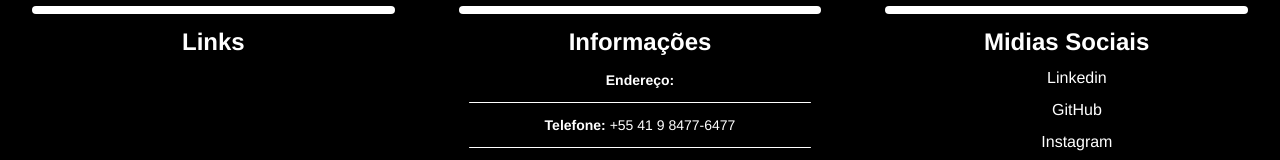
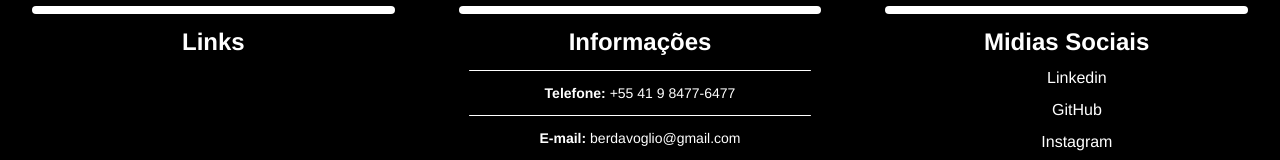
Before and after one commit to BerDavoglio/portfolio_front_v1, a Vue app: page / in a window 1280 px wide. Shown: the part 1580-1740 px from the top of the page. Built offline with nearby package versions, Linux system fonts and the light colour scheme; some icons are missing.

Commit message:
Removed PartOne from Footer/2

```diff
--- a/src/components/footers/PartThree.vue
+++ b/src/components/footers/PartThree.vue
@@ -4,10 +4,6 @@
     <div class="text-2xl font-bold mb-3">
       {{ $t('footer.three.title') }}
     </div>
-    <div class="text-sm">
-      <strong>
-        {{ $t('footer.three.address') }}:
-      </strong></div>
     <div class="bg-white h-[1px] w-[80%] mx-auto my-3 rounded-md"></div>
     <div class="text-sm">
       <strong>{{ $t('footer.three.cellphone') }}: </strong>+55 41 9 8477-6477
```
